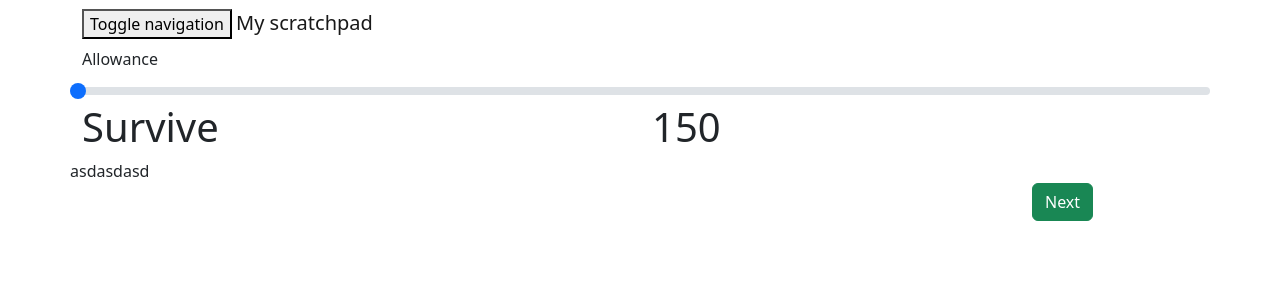
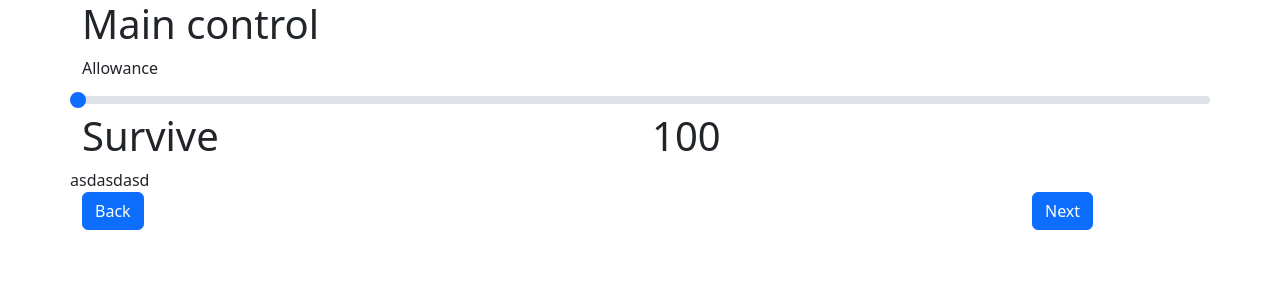
Before and after one commit to cnw89/household_expenses, a Flask app: page /page2 in a window 1280 px wide. Shown: the top 300 px of the page. Run offline with Flask 3, Linux system fonts and the light colour scheme.

Commit message:
Customize page content and db schema update

```diff
--- a/app.py
+++ b/app.py
@@ -1,9 +1,9 @@
 from flask import Flask, redirect, render_template, request, url_for
 from flask_sqlalchemy import SQLAlchemy
-import secrets
-import string
 import json
-from object_definition import options
+import copy
+from object_definition import options, breakdowns, stepfun, cats
+from helper_funcs import dict_hash, freq_text_to_int
 
 localdb = True
 app = Flask(__name__)
@@ -34,11 +34,14 @@ db = SQLAlchemy(app)
 
 class Record(db.Model):
 
-    __tablename__ = "records"
+    __tablename__ = "records2"
 
     id = db.Column(db.Integer, primary_key=True)
     uid = db.Column(db.String(4096))
-    content = db.Column(db.String(4096))
+    breakdown = db.Column(db.PickleType())
+    adult1 = db.Column(db.Integer())
+    adult2 = db.Column(db.Integer())
+    child = db.Column(db.Integer())
 
 
 @app.route("/allresults", methods=["GET"])
@@ -47,37 +50,71 @@ def all_results():
 
 @app.route("/results/<uid>", methods=["GET"])
 def display_results(uid):
+
+    n_adults = request.args.get('nadult', default='1')
+    n_children = request.args.get('nchild', default='0')
+
     record=db.session.execute(db.select(Record).filter_by(uid=uid)).one()
-    return render_template("result_page.html", records=record)
+    return render_template("result_page.html", records=record,
+     n_adults=n_adults, n_children=n_children)
 
 @app.route("/page3", methods=["GET", "POST"])
 def custom_control():
+
+    n_adults = request.args.get('nadult', default='1')
+    n_children = request.args.get('nchild', default='0')
+    mainoption = int(request.args.get('mainoption', default='1'))-1
+
+    breakdown = copy.deepcopy(breakdowns[mainoption])
+    maxop = breakdowns[-1]
+
     if request.method == "GET":
 
-        mainoption = request.args.get('mainoption', default='1')
-        return render_template("custom_control.html", startValues=mainoption)
+        for cat, maxcat in zip(breakdown, maxop):
+            cat['value'] = cat['adult1'] * (1 + (int(n_adults)-1)*cat['adult2rat'] + int(n_children)*cat['childrat'])
+            cat['max'] = maxcat['adult1'] * (1 +(int(n_adults)-1)*maxcat['adult2rat'] + int(n_children)*maxcat['childrat'])
+            cat['step'] = stepfun(cat['max'])
 
-    uid = ''.join(secrets.choice(string.ascii_uppercase + string.ascii_lowercase) for i in range(7))
-    record = Record(uid=uid, content=request.form["contents"])
+        return render_template("custom_control.html", breakdown=breakdown,
+            n_adults=n_adults, n_children=n_children, mainoption=mainoption)
+
+
+    totals={'adult1': 0, 'adult2': 0, 'child': 0}
+
+    for cat in breakdown:
+        effratio = 1 + (int(n_adults)-1)*cat['adult2rat'] + int(n_children)*cat['childrat']
+        val = int(request.form[cat['name']])/effratio
+
+        cat['adult1'] = val
+        del cat['description']
+
+        totals['adult1'] +=  freq_text_to_int(cat['freq']) * val
+        totals['adult2'] += freq_text_to_int(cat['freq']) * cat['adult2rat'] * val
+        totals['child'] += freq_text_to_int(cat['freq']) * cat['childrat'] * val
+
+    uid = dict_hash(breakdown)
+    record = Record(uid=uid, breakdown=breakdown, adult1=totals['adult1'], adult2=totals['adult2'], child=totals['child'])
     db.session.add(record)
     db.session.commit()
-    return redirect(url_for('display_results', uid=uid))
+    return redirect(url_for('display_results', uid=uid) + '?nadult=' + n_adults + '&nchild='+ n_children)
 
 @app.route("/page2", methods=["GET", "POST"])
 def main_control():
+
+    n_adults = request.args.get('nadult', default='1')
+    n_children = request.args.get('nchild', default='0')
+
     if request.method == "GET":
 
-        n_adults = int(request.args.get('nadult', default='2'))
-        n_children = int(request.args.get('nchild', default='0'))
+        for opt in options:
+            opt['value']=opt['adult1'] *(1 + (int(n_adults)-1)*opt['adult2rat'] + int(n_children)*opt['childrat'])
 
-        for opt in options:
-            opt['value']=opt['adult1'] + (n_adults-1)*opt['adult2'] + n_children*opt['child']
-
-        return render_template("main_control.html", options=json.dumps(options))
+        return render_template("main_control.html", options=json.dumps(options),
+         n_adults=n_adults, n_children=n_children)
 
     mainoption=request.form["mainoption"]
 
-    return redirect(url_for('custom_control') + '?mainoption=' + mainoption)
+    return redirect(url_for('custom_control') + '?nadult=' + n_adults + '&nchild='+ n_children + '&mainoption=' + mainoption)
 
 @app.route("/page1", methods=["GET", "POST"])
 def user_info():
--- a/object_definition.py
+++ b/object_definition.py
@@ -1,13 +1,31 @@
-
-op1 = {'name' : 'Survive', 'adult1': 100, 'adult2':50, 'child':50, 'description': 'asdasdasd'}
-op2 = {'name' : 'Modern essentials', 'adult1': 100, 'adult2':50, 'child':50, 'description': 'asdasdasd'}
-op3 = {'name' : 'Basic comforts', 'adult1': 100, 'adult2':50, 'child':50, 'description': 'asdasdasd'}
-op4 = {'name' : 'Little luxuries', 'adult1': 100, 'adult2':50, 'child':50, 'description': 'asdasdasd'}
-op5 = {'name' : 'Larger luxuries', 'adult1': 100, 'adult2':50, 'child':50, 'description': 'asdasdasd'}
+import math
+op1 = {'name' : 'Survive', 'adult1': 100, 'adult2rat':0.75, 'childrat':0.75, 'description': 'asdasdasd'}
+op2 = {'name' : 'Modern essentials', 'adult1': 100, 'adult2rat':0.75, 'childrat':0.75, 'description': 'asdasdasd'}
+op3 = {'name' : 'Basic comforts', 'adult1': 100, 'adult2rat':0.75, 'childrat':0.75, 'description': 'asdasdasd'}
+op4 = {'name' : 'Little luxuries', 'adult1': 100, 'adult2rat':0.75, 'childrat':0.75, 'description': 'asdasdasd'}
+op5 = {'name' : 'Larger luxuries', 'adult1': 100, 'adult2rat':0.75, 'childrat':0.75, 'description': 'asdasdasd'}
 options = [op1, op2, op3, op4, op5]
 #options = ['Survive','Modern essentials','Basic comforts','Little luxuries','Larger luxuries']
 
-#columns=['Item', 'Payments/year', 'First Adult', 'Subsequent Adults', 'Children'])
-EXPENSES = {'Food': [52, 50, 40, 30],
+#Categories for op1
+cat1 = {'name' : 'Food', 'freq': 'week', 'adult1': 100, 'adult2rat':0.75, 'childrat':0.75, 'description': 'asdasdasd'}
+cat2 = {'name' : 'Housing', 'freq': 'month', 'adult1': 200, 'adult2rat':0.75, 'childrat':0.75, 'description': 'asdasdasd'}
+cat3 = {'name' : 'Clothing', 'freq': 'year', 'adult1': 300, 'adult2rat':0.75, 'childrat':0.75, 'description': 'asdasdasd'}
+op1 = [cat1, cat2, cat3]
+
+#values for max
+cat1 = {'name' : 'Food', 'freq': 'week', 'adult1': 1000, 'adult2rat':0.75, 'childrat':0.75, 'description': 'asdasdasd'}
+cat2 = {'name' : 'Housing', 'freq': 'month', 'adult1': 2000, 'adult2rat':0.75, 'childrat':0.75, 'description': 'asdasdasd'}
+cat3 = {'name' : 'Clothing', 'freq': 'year', 'adult1': 3000, 'adult2rat':0.75, 'childrat':0.75, 'description': 'asdasdasd'}
+maxop = [cat1, cat2, cat3]
+
+#all options
+breakdowns = [op1, op1, op1, op1, op1, maxop]
+cats = ['Food', 'Housing', 'Clothing']
+#stepfun
+stepfun = lambda m : 10 * math.ceil(m/1000)
+
+#columns=['Item', 'Payments/year', 'First Adult', 'Subsequent Adults', 'childratren'])
+EXPENSES = {'Food': [52, 0.75, 40, 30],
     'Housing': [12, 400, 300, 200],
-    'Clothing': [12, 50, 50, 35]}
+    'Clothing': [12, 0.75, 0.75, 35]}
--- a/templates/base.html
+++ b/templates/base.html
@@ -5,55 +5,28 @@
         <meta name="viewport" content="width=device-width, initial-scale=1">
         <link href="https://cdn.jsdelivr.net/npm/bootstrap@5.2.3/dist/css/bootstrap.min.css" rel="stylesheet" integrity="sha384-rbsA2VBKQhggwzxH7pPCaAqO46MgnOM80zW1RWuH61DGLwZJEdK2Kadq2F9CUG65" crossorigin="anonymous">
 
-        <title>{% block title %}My scratchboard page{% endblock %}</title>
+        <title>How much is enough?</title>
     </head>
 
     <body>
-        <nav class="navbar navbar-inverse">
-            <div class="container">
-                <div class="navbar-header">
-                    <button type="button" class="navbar-toggle collapsed" data-toggle="collapse" data-target="#navbar" aria-expanded="false" aria-controls="navbar">
-                        <span class="sr-only">Toggle navigation</span>
-                        <span class="icon-bar"></span>
-                        <span class="icon-bar"></span>
-                        <span class="icon-bar"></span>
-                    </button>
-                    <a class="navbar-brand" href="#">My scratchpad</a>
-                </div>
-            </div>
-        </nav>
+        {% block funcdef %}{% endblock %}
+        <div class="container">
 
-        {% block body %}
-        <div class="container">
-            {% for record in records %}
-                <div class="row">
-                    <div class="col-md-4">{{ record.uid }}</div>
-                    <div class="col-md-4">{{ record.content }}</div>
-                </div>
-            {% endfor %}
-
-            <form action="." method="POST">
-                <div class="row">
-                    <label for="rangecontents" class="form-label">Allowance</label>
-                    <div class="col-8">
-                        <input type="range" name="rangecontents" class="form-range" id="range1" onchange="text1.value=range1.value">
-                    </div>
-                    <div class="col">
-                        <div class="input-group mb-3">
-                            <span class="input-group-text" id="currency-label">£</span>
-                            <textarea name="contents" class="form-control" id="text1" oninput="range1.value=text1.value">50</textarea>
+            <form {% block formaction %}{% endblock %}>
+                <div class="row"><h1>{% block title %}{% endblock %}</h1></div>
+                {% block body %}{% endblock %}
+                {% block navbuttons %}
+                    <div class="row justify-content-between">
+                        <div class="col-2">
+                            <a class="btn btn-primary" href={% block prevlink %}{% endblock %} role="button">Back</a>
+                        </div>
+                        <div class="col-2">
+                            <input type="submit" class="btn btn-primary" value="Next">
                         </div>
                     </div>
-                </div>
-                <div class="row justify-content-end">
-                    <div class="col-2">
-                        <input type="submit" class="btn btn-success" value="Post record">
-                    </div>
-                </div>
-
+                {% endblock %}
             </form>
 
         </div><!-- /.container -->
-        {% endblock %}
     </body>
 </html>
--- a/templates/main_control.html
+++ b/templates/main_control.html
@@ -1,7 +1,6 @@
 {% extends "base.html" %}
 {% block title %}Main control{% endblock %}
-{% block body %}
-
+{% block funcdef %}
     <script>
         const displayOptions = {{ options | safe }}
 
@@ -10,11 +9,12 @@
             document.getElementById("optionDescription").innerHTML=displayOptions[newVal].description;
             document.getElementById("optionValue").innerHTML=displayOptions[newVal].value;
         };
+
     </script>
+{% endblock %}
+{% block formaction %}action="{{ url_for('main_control') + '?nadult=' + n_adults + '&nchild='+ n_children }}" method="POST"{% endblock %}
+{% block body %}
 
-    <div class="container">
-
-        <form action="{{url_for('main_control')}}" method="POST">
     <div class="row">
         <label for="rangecontents" class="form-label">Allowance</label>
         <input type="range" name="mainoption" class="form-range" id="range1" max="4" value="0" onchange="updateDisplay(this.value)">
@@ -27,17 +27,8 @@
             <h1 id="optionValue"></h1>
         </div>
     </div>
-            <div class="row" id="optionDescription">
+    <div class="row" id="optionDescription"></div>
 
-            </div>
-            <div class="row justify-content-end">
-                <div class="col-2">
-                    <input type="submit" class="btn btn-success" value="Next">
-                </div>
-            </div>
-
-        </form>
-
-    </div><!-- /.container -->
     <script>updateDisplay("0")</script>
 {% endblock %}
+{% block prevlink %}{{ url_for('user_info') }}{% endblock %}
```
Also changed, not shown: helper_funcs.py (added, +22 -0 lines), templates/custom_control.html (+24 -21 lines), templates/landing.html (+9 -13 lines), templates/user_info.html (+2 -13 lines). Lines whose indentation alone changed are shown as unchanged.
